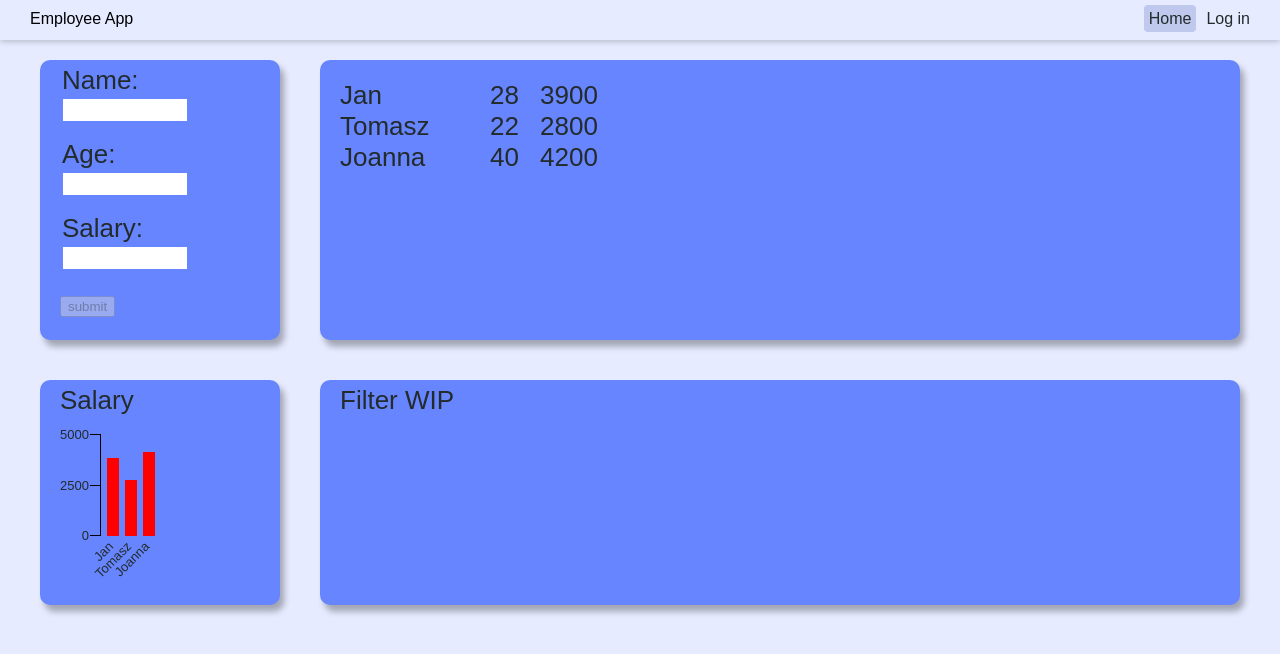
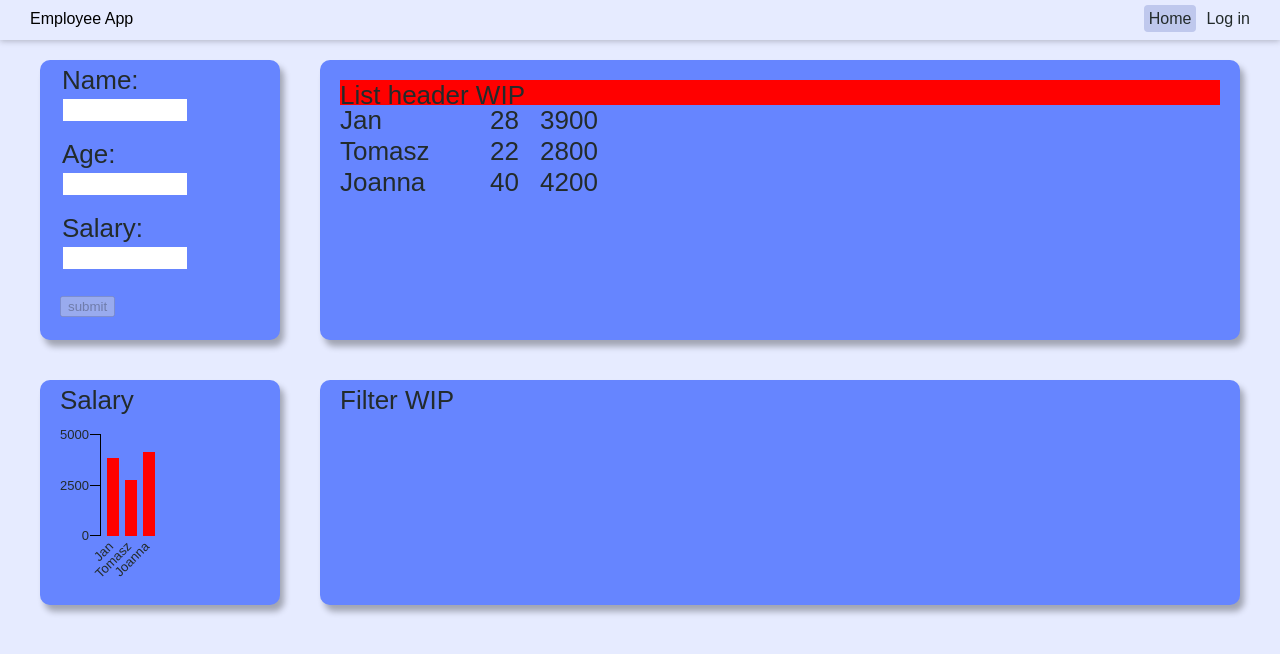
Before and after one commit to Jakub-T-Nowak/EmployeesApp, a React (Create React App) app: page /home in a window 1280 px wide. Shown: the top 654 px of the page. Built offline with nearby package versions, Linux system fonts and the light colour scheme.

Commit message:
J-16: styling employees list

```diff
--- a/src/components/List/List.module.sass
+++ b/src/components/List/List.module.sass
@@ -2,4 +2,12 @@
 
 .list
     @include background
-    padding-top: 20px
+    padding: 20px
+
+    &__header
+        height: 25px
+        background-color: red
+
+    &__wrapper
+        height: calc(100% - 25px)
+        overflow-y: scroll
--- a/src/components/List/List.tsx
+++ b/src/components/List/List.tsx
@@ -15,9 +15,12 @@ interface props {
 const List: React.FC<props> = ({ items }) => {
     return (
         <div className={styles.list}>
-            {items.map((item, i) => (
-                <ListItem item={item} key={i} />
-            ))}
+            <div className={styles.list__header}>List header WIP</div>
+            <div className={styles.list__wrapper}>
+                {items.map((item, i) => (
+                    <ListItem item={item} key={i} />
+                ))}
+            </div>
         </div>
     );
 };
```
